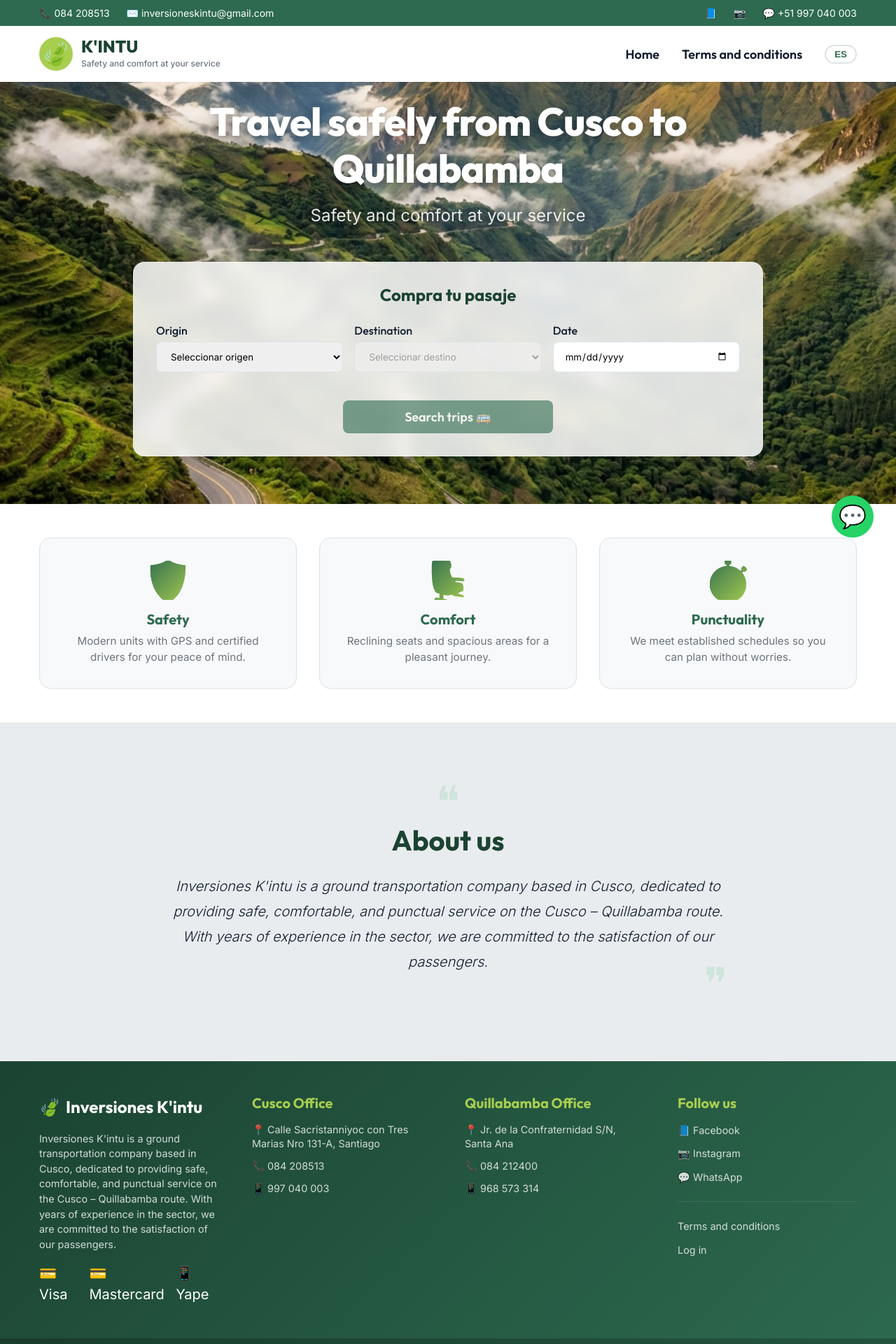
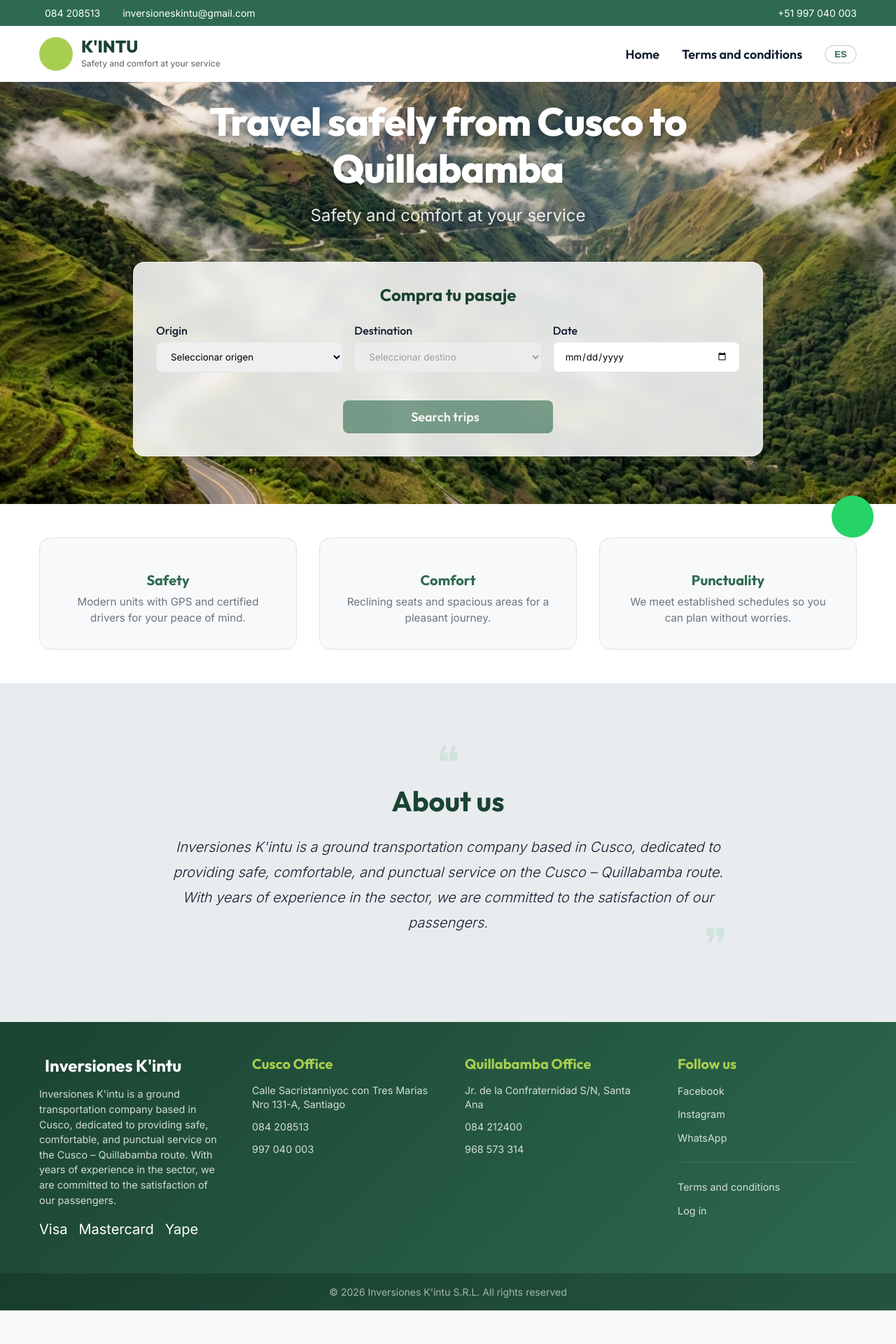
Before and after one commit to PierEdu007/sistema-compras-pasajes, a React (Vite) app: page / in a window 1280 px wide. Shown: the top 1920 px of the page at 70% size. After the commit the page ends 1872 px from the top, so only its background shows below. Built offline with nearby package versions, Linux system fonts and the light colour scheme.

Commit message:
style: replace emojis with bootstrap-icons

```diff
--- a/src/components/booking/PassengerForm.tsx
+++ b/src/components/booking/PassengerForm.tsx
@@ -131,7 +131,7 @@ export default function PassengerForm({ onSubmit, disabled = false }: PassengerF
           className="btn btn-primary"
           disabled={disabled}
         >
-          {t('booking.pay', 'Continuar al Pago')} 💳
+          {t('booking.pay', 'Continuar al Pago')} <i className="bi bi-credit-card"></i>
         </button>
       </div>
     </form>
--- a/src/components/booking/SeatMap.tsx
+++ b/src/components/booking/SeatMap.tsx
@@ -73,7 +73,7 @@ export default function SeatMap({
       <div className="vehicle-layout">
         {/* Driver Section */}
         <div className="driver-section">
-          <div className="driver-seat" title="Conductor">🚗</div>
+          <div className="driver-seat" title="Conductor"><i className="bi bi-car-front-fill"></i></div>
         </div>
 
         {/* Rows */}
--- a/src/components/booking/Timer.tsx
+++ b/src/components/booking/Timer.tsx
@@ -37,7 +37,7 @@ export default function Timer({ expiresAt, onExpire }: TimerProps) {
   if (isExpired) {
     return (
       <div className="timer-box timer-expired">
-        <span>⚠️ {t('booking.seatExpired', 'El tiempo de reserva ha expirado. Por favor, selecciona tu asiento nuevamente.')}</span>
+        <span><i className="bi bi-exclamation-triangle-fill"></i> {t('booking.seatExpired', 'El tiempo de reserva ha expirado. Por favor, selecciona tu asiento nuevamente.')}</span>
       </div>
     );
   }
@@ -49,7 +49,7 @@ export default function Timer({ expiresAt, onExpire }: TimerProps) {
 
   return (
     <div className="timer-box">
-      <span>⏱️ {t('booking.timer', 'Tiempo para completar la compra')}:</span>
+      <span><i className="bi bi-stopwatch"></i> {t('booking.timer', 'Tiempo para completar la compra')}:</span>
       <strong style={{ fontSize: '1.25em' }}>{formattedTime}</strong>
     </div>
   );
--- a/src/components/home/Benefits.tsx
+++ b/src/components/home/Benefits.tsx
@@ -6,19 +6,19 @@ export default function Benefits() {
   const benefitsList = [
     {
       id: 'security',
-      icon: '🛡️',
+      icon: <i className="bi bi-shield-check"></i>,
       title: t('benefits.security.title', 'SEGURIDAD:'),
       desc: t('benefits.security.desc', 'Nuestras unidades cuentan con sistemas de última generación: sistema de frenos neumático y retardador electromagnético, dirección asistida, monitoreo de ubicación y velocidad mediante sistema GPS.')
     },
     {
       id: 'comfort',
-      icon: '💺',
+      icon: <i className="bi bi-person-wheelchair"></i>,
       title: t('benefits.comfort.title', 'COMODIDAD:'),
       desc: t('benefits.comfort.desc', 'Nuestros vehículos cuentan con sillones ergonómicos, aire acondicionado, calefacción, cargadores USB, equipos de audio y video, sistema de renovación de aire continuo.')
     },
     {
       id: 'punctuality',
-      icon: '⏱️',
+      icon: <i className="bi bi-stopwatch"></i>,
       title: t('benefits.punctuality.title', 'PUNTUALIDAD:'),
       desc: t('benefits.punctuality.desc', 'La puntualidad como valor fundamental. Inversiones K\'intu S.R.L. garantiza el cumplimiento de los horarios establecidos para la prestación de los servicios ofertados.')
     }
--- a/src/components/home/SearchForm.tsx
+++ b/src/components/home/SearchForm.tsx
@@ -85,7 +85,7 @@ export default function SearchForm() {
         </div>
 
         <button type="submit" className="btn btn-primary btn-search" disabled={!origen || !destino || !fecha}>
-          {t('hero.searchBtn', 'Buscar Viajes')} 🚌
+          {t('hero.searchBtn', 'Buscar Viajes')} <i className="bi bi-bus-front"></i>
         </button>
       </form>
     </div>
--- a/src/components/layout/Footer.tsx
+++ b/src/components/layout/Footer.tsx
@@ -13,43 +13,43 @@ export default function Footer() {
 
           <div className="footer-col">
             <div className="footer-brand">
-              <span className="logo-icon">🍃</span>
+              <span className="logo-icon"><i className="bi bi-leaf"></i></span>
               <h3>Inversiones K'intu</h3>
             </div>
             <p className="footer-desc">
               {t('about.description', 'Empresa 100% Cusqueña brindando un servicio de transporte Formal, Seguro, Confiable y Puntual.')}
             </p>
             <div className="payment-methods">
-              <span>💳 Visa</span>
-              <span>💳 Mastercard</span>
-              <span>📱 Yape</span>
+              <span><i className="bi bi-credit-card"></i> Visa</span>
+              <span><i className="bi bi-credit-card"></i> Mastercard</span>
+              <span><i className="bi bi-phone"></i> Yape</span>
             </div>
           </div>
 
           <div className="footer-col">
             <h4>{t('footer.officeCusco', 'Oficina en Cusco')}</h4>
             <ul className="footer-contact">
-              <li>📍 Calle Sacristanniyoc con Tres Marias Nro 131-A, Santiago</li>
-              <li>📞 084 208513</li>
-              <li>📱 997 040 003</li>
+              <li><i className="bi bi-geo-alt-fill"></i> Calle Sacristanniyoc con Tres Marias Nro 131-A, Santiago</li>
+              <li><i className="bi bi-telephone-fill"></i> 084 208513</li>
+              <li><i className="bi bi-phone"></i> 997 040 003</li>
             </ul>
           </div>
 
           <div className="footer-col">
             <h4>{t('footer.officeQuillabamba', 'Oficina en Quillabamba')}</h4>
             <ul className="footer-contact">
-              <li>📍 Jr. de la Confraternidad S/N, Santa Ana</li>
-              <li>📞 084 212400</li>
-              <li>📱 968 573 314</li>
+              <li><i className="bi bi-geo-alt-fill"></i> Jr. de la Confraternidad S/N, Santa Ana</li>
+              <li><i className="bi bi-telephone-fill"></i> 084 212400</li>
+              <li><i className="bi bi-phone"></i> 968 573 314</li>
             </ul>
           </div>
 
           <div className="footer-col">
             <h4>{t('footer.followUs', 'Síguenos')}</h4>
             <div className="footer-social">
-              <a href="#" target="_blank" rel="noreferrer">📘 Facebook</a>
-              <a href="#" target="_blank" rel="noreferrer">📷 Instagram</a>
-              <a href="#" target="_blank" rel="noreferrer">💬 WhatsApp</a>
+              <a href="#" target="_blank" rel="noreferrer"><i className="bi bi-facebook"></i> Facebook</a>
+              <a href="#" target="_blank" rel="noreferrer"><i className="bi bi-instagram"></i> Instagram</a>
+              <a href="#" target="_blank" rel="noreferrer"><i className="bi bi-whatsapp"></i> WhatsApp</a>
             </div>
             <div className="footer-links">
               <Link to="/terminos">{t('nav.terms', 'Términos y Condiciones')}</Link>
--- a/src/components/layout/Header.tsx
+++ b/src/components/layout/Header.tsx
@@ -27,13 +27,13 @@ export default function Header() {
       <div className="header-top">
         <div className="container">
           <div className="contact-info">
-            <span>📞 084 208513</span>
-            <span>✉️ inversioneskintu@gmail.com</span>
+            <span><i className="bi bi-telephone-fill"></i> 084 208513</span>
+            <span><i className="bi bi-envelope-fill"></i> inversioneskintu@gmail.com</span>
           </div>
           <div className="social-links">
-            <a href="#" target="_blank" rel="noreferrer">📘</a>
-            <a href="#" target="_blank" rel="noreferrer">📷</a>
-            <a href="#" target="_blank" rel="noreferrer">💬 +51 997 040 003</a>
+            <a href="#" target="_blank" rel="noreferrer"><i className="bi bi-facebook"></i></a>
+            <a href="#" target="_blank" rel="noreferrer"><i className="bi bi-instagram"></i></a>
+            <a href="#" target="_blank" rel="noreferrer"><i className="bi bi-whatsapp"></i> +51 997 040 003</a>
           </div>
         </div>
       </div>
@@ -42,7 +42,7 @@ export default function Header() {
       <div className="header-main">
         <div className="container">
           <Link to="/" className="brand">
-            <div className="brand-logo">🍃</div>
+            <div className="brand-logo"><i className="bi bi-leaf"></i></div>
             <div className="brand-text">
               <span className="brand-name">K'INTU</span>
               <span className="brand-slogan">{t('hero.subtitle', 'Seguridad y confort')}</span>
--- a/src/components/layout/WhatsAppButton.tsx
+++ b/src/components/layout/WhatsAppButton.tsx
@@ -10,7 +10,7 @@ export default function WhatsAppButton() {
       aria-label="Contactar por WhatsApp"
       title="¿Necesitas ayuda? Escríbenos"
     >
-      <div className="whatsapp-icon">💬</div>
+      <div className="whatsapp-icon"><i className="bi bi-whatsapp"></i></div>
       <div className="whatsapp-tooltip">¡Hola! ¿En qué te podemos ayudar?</div>
     </a>
   );
--- a/src/components/trips/TripCard.tsx
+++ b/src/components/trips/TripCard.tsx
@@ -36,7 +36,7 @@ export default function TripCard({
       </div>
 
       <div className="trip-info-col">
-        <h4 className="trip-vehicle">🚌 {vehiculo_nombre}</h4>
+        <h4 className="trip-vehicle"><i className="bi bi-bus-front"></i> {vehiculo_nombre}</h4>
         <div className="trip-seats-badge">
           {isFull ? (
             <span className="badge badge-danger">Agotado</span>
--- a/src/pages/Booking.tsx
+++ b/src/pages/Booking.tsx
@@ -198,13 +198,13 @@ export default function Booking() {
         <div className="container">
           <h1>{t('booking.title', 'Completa tu Reserva')}</h1>
           <div className="booking-trip-details">
-            <span>{viaje.rutas.origen} ➔ {viaje.rutas.destino}</span>
+            <span>{viaje.rutas.origen} <i className="bi bi-arrow-right"></i> {viaje.rutas.destino}</span>
             <span>|</span>
-            <span>📅 {viaje.fecha_viaje}</span>
+            <span><i className="bi bi-calendar3"></i> {viaje.fecha_viaje}</span>
             <span>|</span>
-            <span>⏰ {viaje.hora_viaje.substring(0, 5)}</span>
+            <span><i className="bi bi-clock"></i> {viaje.hora_viaje.substring(0, 5)}</span>
             <span>|</span>
-            <span>🚌 {viaje.vehiculos.nombre_display}</span>
+            <span><i className="bi bi-bus-front"></i> {viaje.vehiculos.nombre_display}</span>
           </div>
         </div>
       </div>
@@ -248,7 +248,7 @@ export default function Booking() {
               </div>
             ) : (
               <div className="empty-state">
-                <div className="empty-icon">💺</div>
+                <div className="empty-icon"><i className="bi bi-check-square"></i></div>
                 <h3>Aún no has seleccionado un asiento</h3>
                 <p>Por favor, haz clic en un asiento disponible del mapa de la izquierda para comenzar tu reserva.</p>
               </div>
--- a/src/pages/Trips.tsx
+++ b/src/pages/Trips.tsx
@@ -135,11 +135,11 @@ export default function Trips() {
             <div>
               <div className="route-info">
                 <span>{origenParam}</span>
-                <span className="route-arrow">➔</span>
+                <span className="route-arrow"><i className="bi bi-arrow-right"></i></span>
                 <span>{destinoParam}</span>
               </div>
               <div className="date-info">
-                📅 {fechaParam ? formatDate(fechaParam) : ''}
+                <i className="bi bi-calendar3"></i> {fechaParam ? formatDate(fechaParam) : ''}
               </div>
             </div>
 
@@ -172,7 +172,7 @@ export default function Trips() {
           </div>
         ) : (
           <div className="empty-state slide-up">
-            <div className="empty-icon">🏜️</div>
+            <div className="empty-icon"><i className="bi bi-map"></i></div>
             <h3>{t('search.noResults', 'No encontramos viajes para esta fecha')}</h3>
             <p>{t('search.tryAnotherDate', 'Intenta buscar en una fecha diferente o para otra ruta.')}</p>
             <button className="btn btn-primary" onClick={() => navigate('/')}>
```
Also changed, not shown: replace-emojis.cjs (added, +58 -0 lines).
